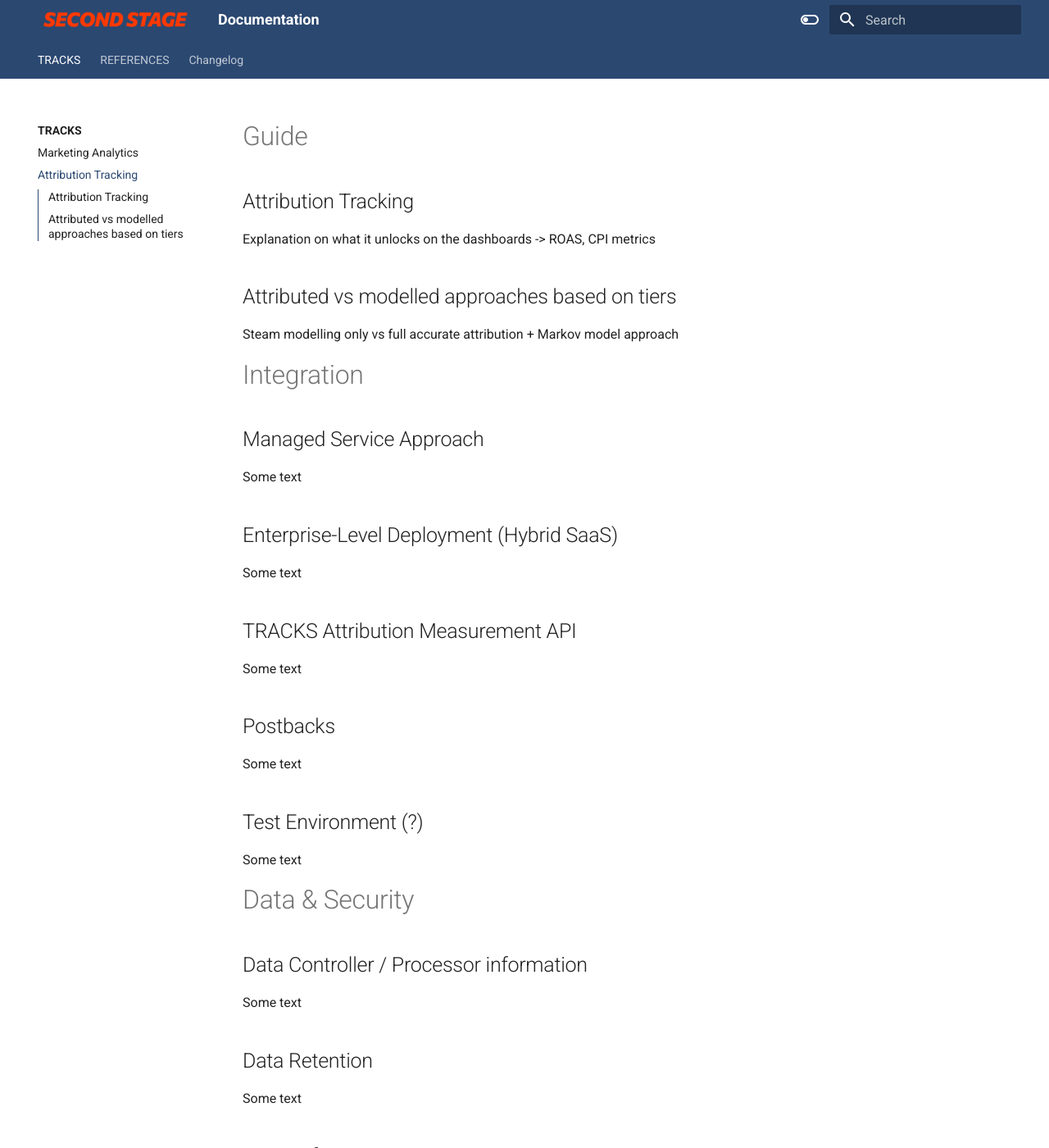
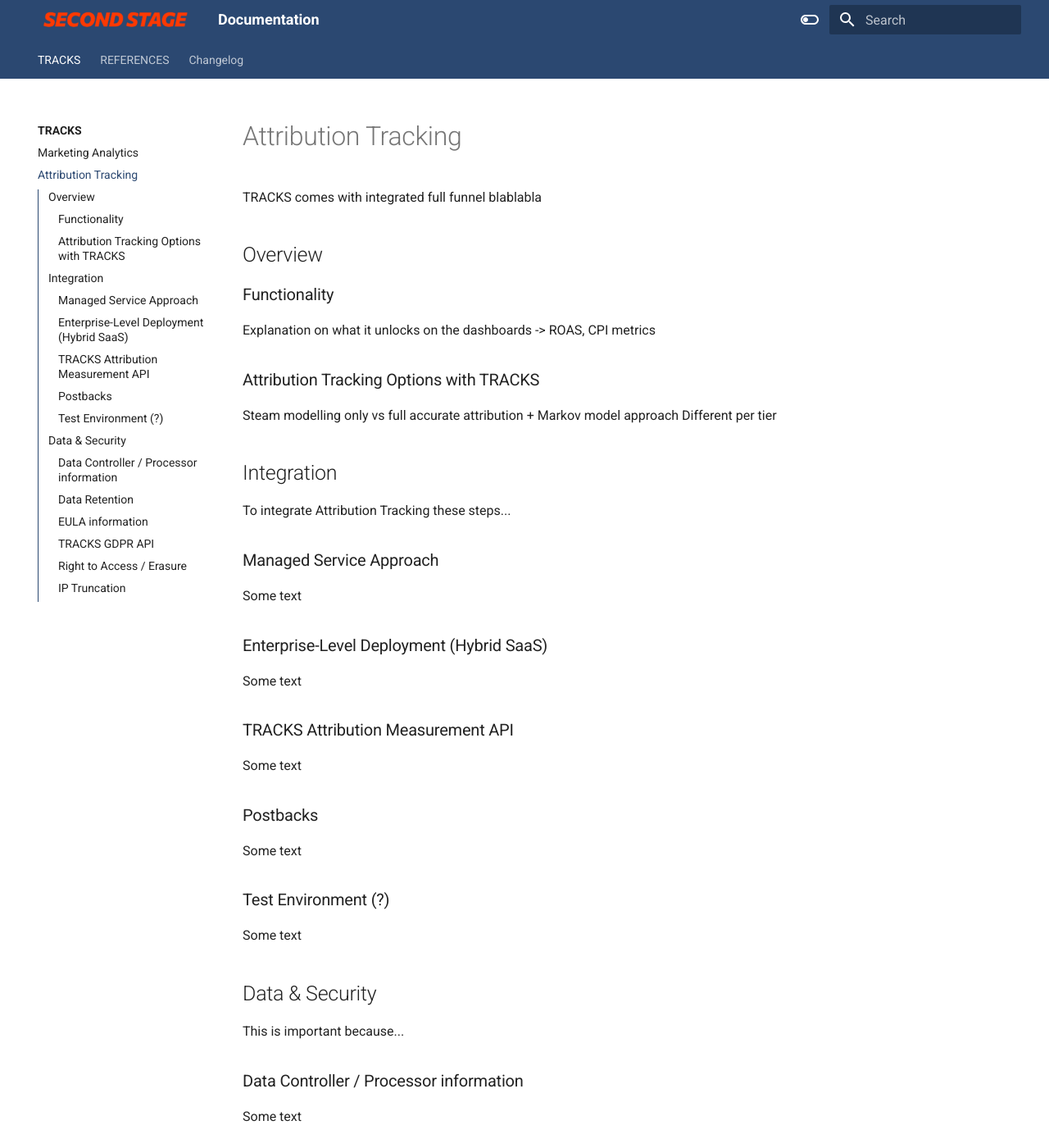
Before and after one commit to secondstage-io/tracks-documentation, an MkDocs documentation site: the page built from docs/tracks/attribution-tracking.md, in a window 1280 px wide and 1400 px high. Shown: the whole window at 82% size. Built offline with MkDocs 1.6.1 and Material for MkDocs 9.7.7, drawn with Linux system fonts in a browser that asks for light colours.

Commit message:
Update attribution-tracking.md
more formattig

```diff
--- a/docs/tracks/attribution-tracking.md
+++ b/docs/tracks/attribution-tracking.md
@@ -1,31 +1,66 @@
-# Guide
-## Attribution Tracking
+# Attribution Tracking
+
+TRACKS comes with integrated full funnel blablabla
+
+## Overview
+
+### Functionality
+
 Explanation on what it unlocks on the dashboards -> ROAS, CPI metrics
-## Attributed vs modelled approaches based on tiers
+
+### Attribution Tracking Options with TRACKS
+
 Steam modelling only vs full accurate attribution + Markov model approach
+Different per tier
 
-# Integration
-## Managed Service Approach
-Some text
-## Enterprise-Level Deployment (Hybrid SaaS)
-Some text
-## TRACKS Attribution Measurement API
-Some text
-## Postbacks
-Some text
-## Test Environment (?)
+## Integration
+
+To integrate Attribution Tracking these steps...
+
+### Managed Service Approach
+
 Some text
 
-# Data & Security
-## Data Controller / Processor information
+### Enterprise-Level Deployment (Hybrid SaaS)
+
 Some text
-## Data Retention
+
+### TRACKS Attribution Measurement API
+
 Some text
-## EULA information
+
+### Postbacks
+
 Some text
-## TRACKS GDPR API
+
+### Test Environment (?)
+
 Some text
-## Right to Access / Erasure
+
+## Data & Security
+
+This is important because...
+
+### Data Controller / Processor information
+
 Some text
-## IP Truncation
+
+### Data Retention
+
 Some text
+
+### EULA information
+
+Some text
+
+### TRACKS GDPR API
+
+Some text
+
+### Right to Access / Erasure
+
+Some text
+
+### IP Truncation
+
+Some text
```
